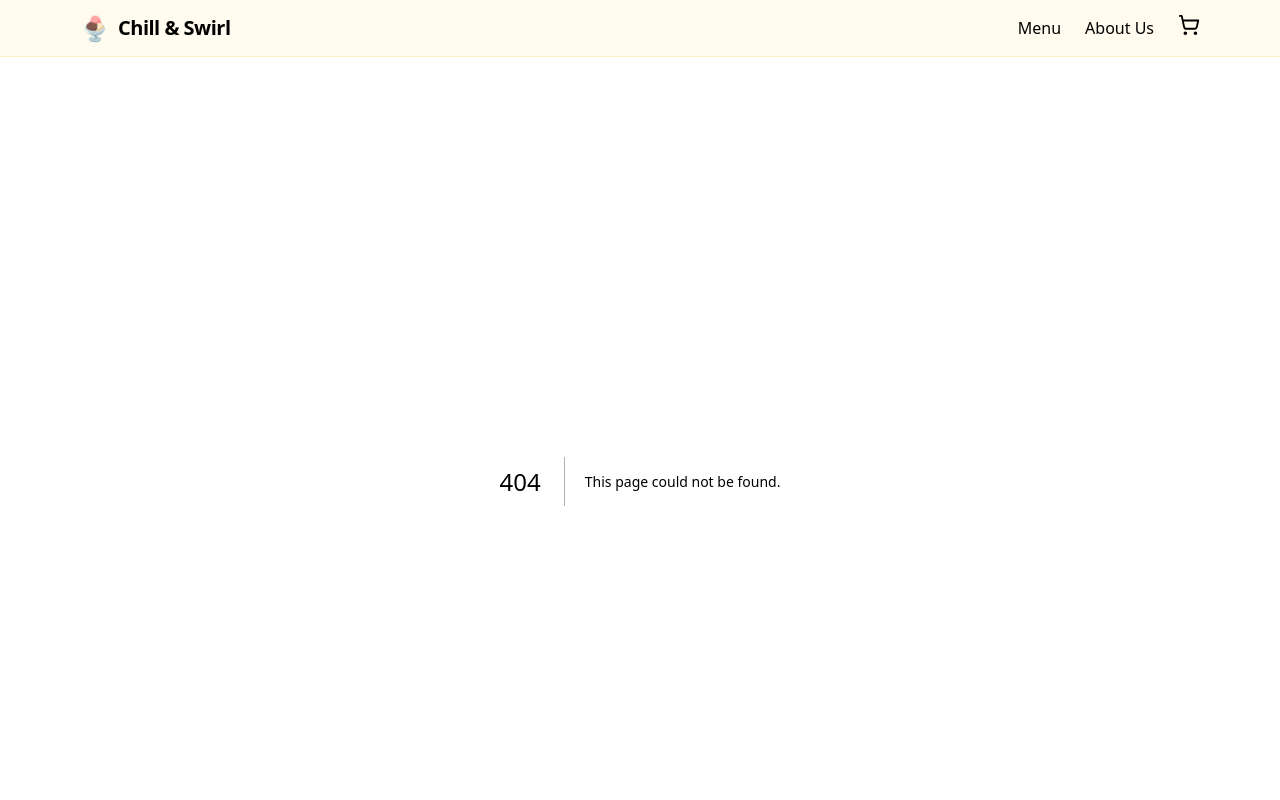
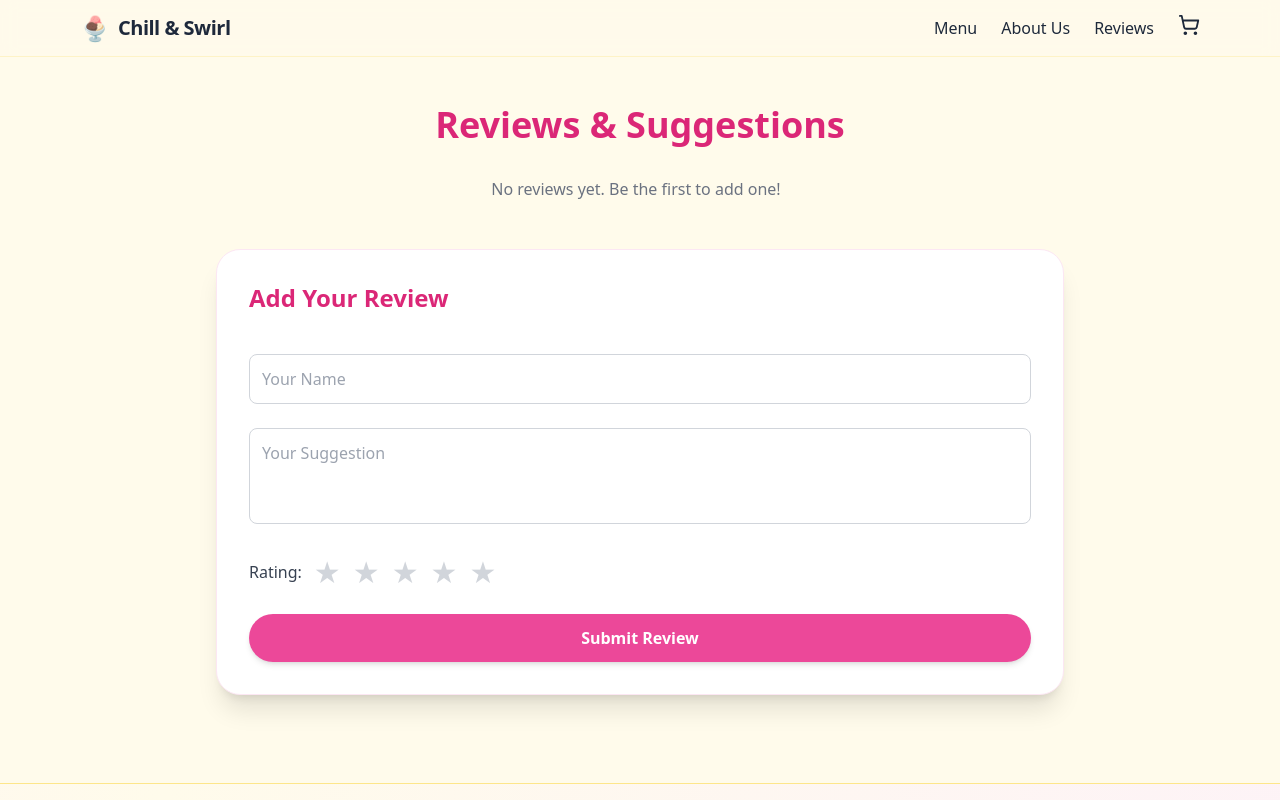
Before and after one commit to Muhammad-Annas1/Icecream-website, a Next.js app: page /reviews in a window 1280 px wide. Before the commit this address had no page. Shown: the top 800 px of the page. Built offline with nearby package versions, Linux system fonts and the light colour scheme.

Commit message:
first commit

```diff
--- /dev/null
+++ b/app/reviews/page.jsx
@@ -0,0 +1,136 @@
+"use client";
+
+import { useState, useEffect } from "react";
+import { FaTrash } from "react-icons/fa";
+
+export default function ReviewsPage() {
+  const [reviews, setReviews] = useState([]);
+  const [name, setName] = useState("");
+  const [currentUser, setCurrentUser] = useState("");
+  const [rating, setRating] = useState(0);
+  const [hoverRating, setHoverRating] = useState(0);
+  const [suggestion, setSuggestion] = useState("");
+
+  useEffect(() => {
+    const storedReviews = localStorage.getItem("reviews");
+    if (storedReviews) setReviews(JSON.parse(storedReviews));
+  }, []);
+
+  useEffect(() => {
+    localStorage.setItem("reviews", JSON.stringify(reviews));
+  }, [reviews]);
+
+  const handleSubmit = (e) => {
+    e.preventDefault();
+    if (!name || !suggestion || rating === 0) return;
+
+    const newReview = { name, rating, suggestion };
+    setReviews([...reviews, newReview]);
+    setCurrentUser(name);
+
+    setName("");
+    setRating(0);
+    setHoverRating(0);
+    setSuggestion("");
+  };
+
+  const handleDelete = (index) => {
+    if (confirm("Are you sure you want to delete this review?")) {
+      const updatedReviews = reviews.filter((_, i) => i !== index);
+      setReviews(updatedReviews);
+    }
+  };
+
+  return (
+    <div className="max-w-4xl mx-auto p-6">
+      <h1 className="text-4xl font-extrabold mb-8 text-center text-pink-600">
+        Reviews & Suggestions
+      </h1>
+
+      {/* Reviews List */}
+      <div className="space-y-6 mb-12 max-h-96 overflow-y-auto pr-2">
+        {reviews.length === 0 && (
+          <p className="text-gray-500 text-center">No reviews yet. Be the first to add one!</p>
+        )}
+
+        {reviews.map((review, index) => (
+          <div
+            key={index}
+            className="relative bg-gradient-to-r from-pink-50 to-pink-100 border border-pink-200 p-6 rounded-3xl shadow-lg hover:shadow-2xl transition transform hover:-translate-y-1 flex flex-col gap-3"
+          >
+            {/* Delete button only for author */}
+            {currentUser === review.name && (
+              <button
+                onClick={() => handleDelete(index)}
+                className="absolute top-4 right-4 flex items-center justify-center w-9 h-9 rounded-full bg-red-100 text-red-500 hover:bg-red-200 hover:text-red-700 transition-shadow shadow-md hover:scale-110"
+                title="Delete Review"
+              >
+                <FaTrash size={16} />
+              </button>
+            )}
+
+            <div className="flex items-center justify-between">
+              <span className="font-bold text-lg text-transparent bg-clip-text bg-gradient-to-r from-pink-500 to-pink-700">
+                {review.name}
+              </span>
+              <span className="text-amber-500 text-2xl">
+                {"★".repeat(review.rating)}
+                {"☆".repeat(5 - review.rating)}
+              </span>
+            </div>
+
+            <p className="text-gray-700 text-base leading-relaxed">{review.suggestion}</p>
+          </div>
+        ))}
+      </div>
+
+      {/* Add Review Form */}
+      <form
+        onSubmit={handleSubmit}
+        className="bg-white p-8 rounded-3xl shadow-xl space-y-6 border border-pink-100"
+      >
+        <h2 className="text-2xl font-bold text-pink-600 mb-4">Add Your Review</h2>
+
+        <input
+          type="text"
+          placeholder="Your Name"
+          value={name}
+          onChange={(e) => setName(e.target.value)}
+          className="w-full border border-gray-300 p-3 rounded-lg focus:outline-none focus:ring-2 focus:ring-pink-400 transition"
+        />
+
+        <textarea
+          placeholder="Your Suggestion"
+          value={suggestion}
+          onChange={(e) => setSuggestion(e.target.value)}
+          className="w-full border border-gray-300 p-3 rounded-lg h-24 focus:outline-none focus:ring-2 focus:ring-pink-400 transition resize-none"
+        />
+
+        <div className="flex items-center gap-3">
+          <span className="font-medium text-gray-700">Rating:</span>
+          {[1, 2, 3, 4, 5].map((star) => (
+            <button
+              key={star}
+              type="button"
+              onClick={() => setRating(star)}
+              onMouseEnter={() => setHoverRating(star)}
+              onMouseLeave={() => setHoverRating(0)}
+              className={`text-3xl transition-colors ${
+                star <= (hoverRating || rating) ? "text-amber-500" : "text-gray-300"
+              }`}
+            >
+              ★
+            </button>
+          ))}
+        </div>
+
+        <button
+          type="submit"
+          className="w-full bg-pink-500 text-white font-bold px-6 py-3 rounded-3xl hover:bg-pink-600 transition shadow-md hover:shadow-lg"
+        >
+          Submit Review
+        </button>
+      </form>
+    </div>
+  );
+}
--- a/components/Navbar.jsx
+++ b/components/Navbar.jsx
@@ -17,6 +17,7 @@ export default function Navbar() {
         <nav className="flex items-center gap-6">
           <Link className="nav-link" href="/menu">Menu</Link>
           <Link className="nav-link" href="/about">About Us</Link>
+          <Link className="nav-link" href="/reviews">Reviews</Link>
           <Link className="nav-link" href="/cart" aria-label="Cart">
             <div className="relative inline-flex items-center">
               <ShoppingCart size={22} />
```
